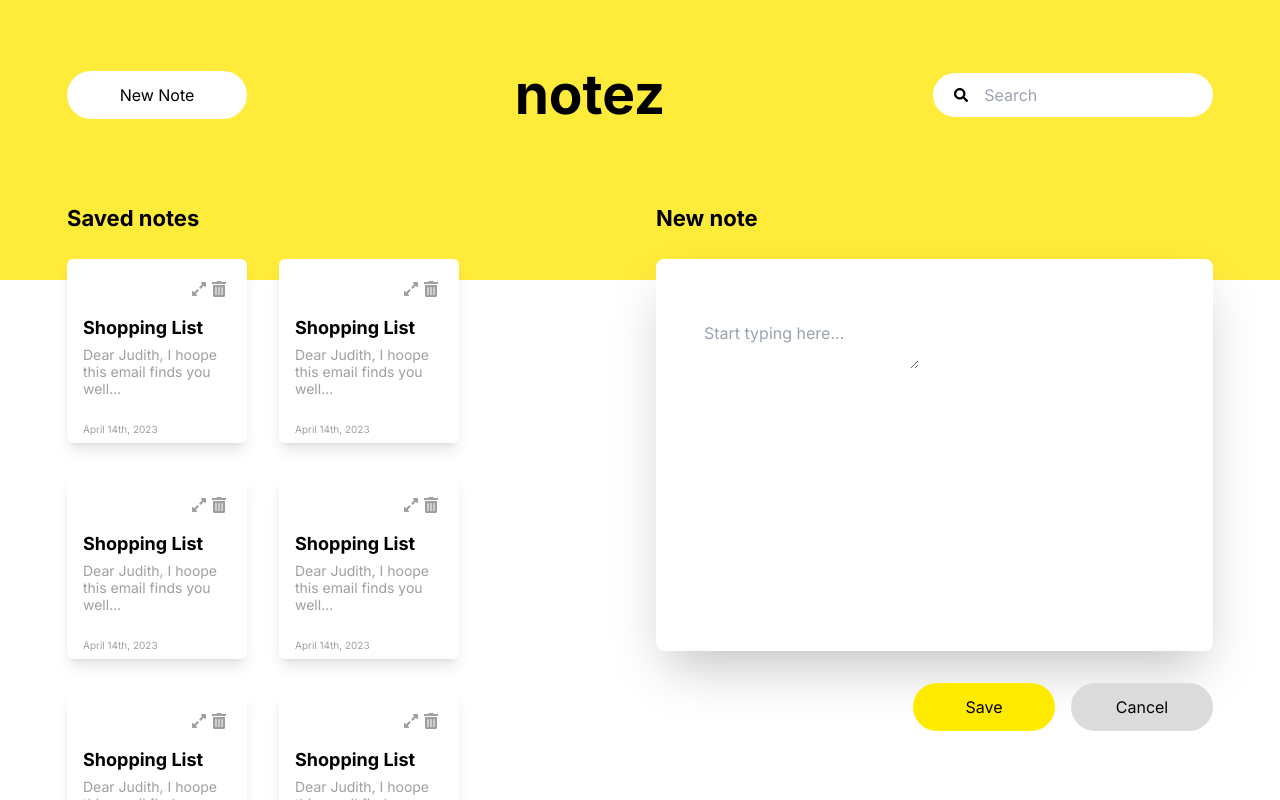
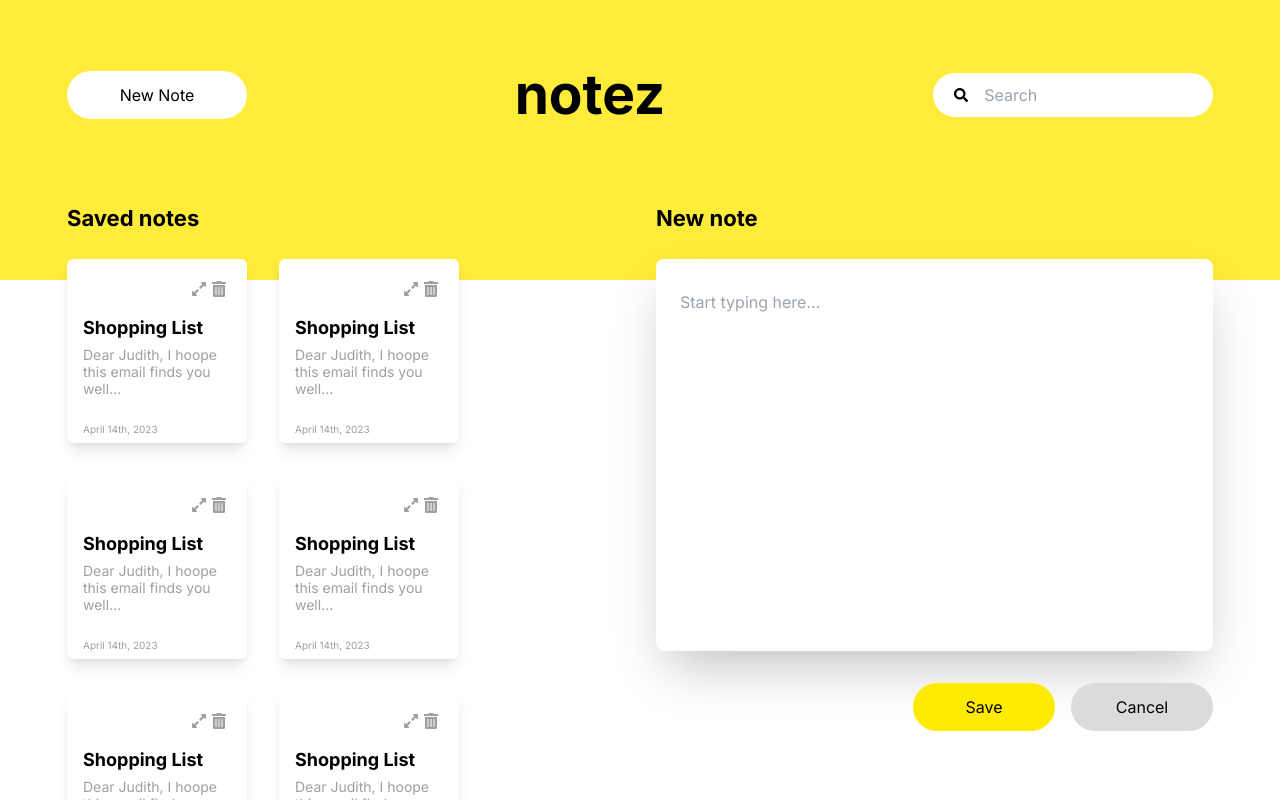
Before and after one commit to gbolahan7/notez-app, a React (Vite) app: page / in a window 1280 px wide. Both pictures are taken after a click on the button "New Note". Shown: the top 800 px of the page. Built offline with nearby package versions, Linux system fonts and the light colour scheme.

Commit message:
newnote fix

```diff
--- a/src/components/Input.tsx
+++ b/src/components/Input.tsx
@@ -36,8 +36,9 @@ function Input({
           />
         </div>
       ) : (
-        <div className="px-6 pt-[31px] rounded-lg">
+        <div>
           <textarea
+            className="w-full h-[392px] outline-none"
             placeholder={placeholder}
             value={value}
             onChange={onChange}
--- a/src/components/NewNote.tsx
+++ b/src/components/NewNote.tsx
@@ -22,7 +22,7 @@ const NewNote = ({ setNewNote, inputValue, handleInputChange }: Props) => {
           name="textString"
           placeholder="Start typing here..."
           value={inputValue}
-          onChange={() => handleInputChange}
+          onChange={handleInputChange}
         />
       </form>
       <div className="flex gap-4 justify-end">
```
